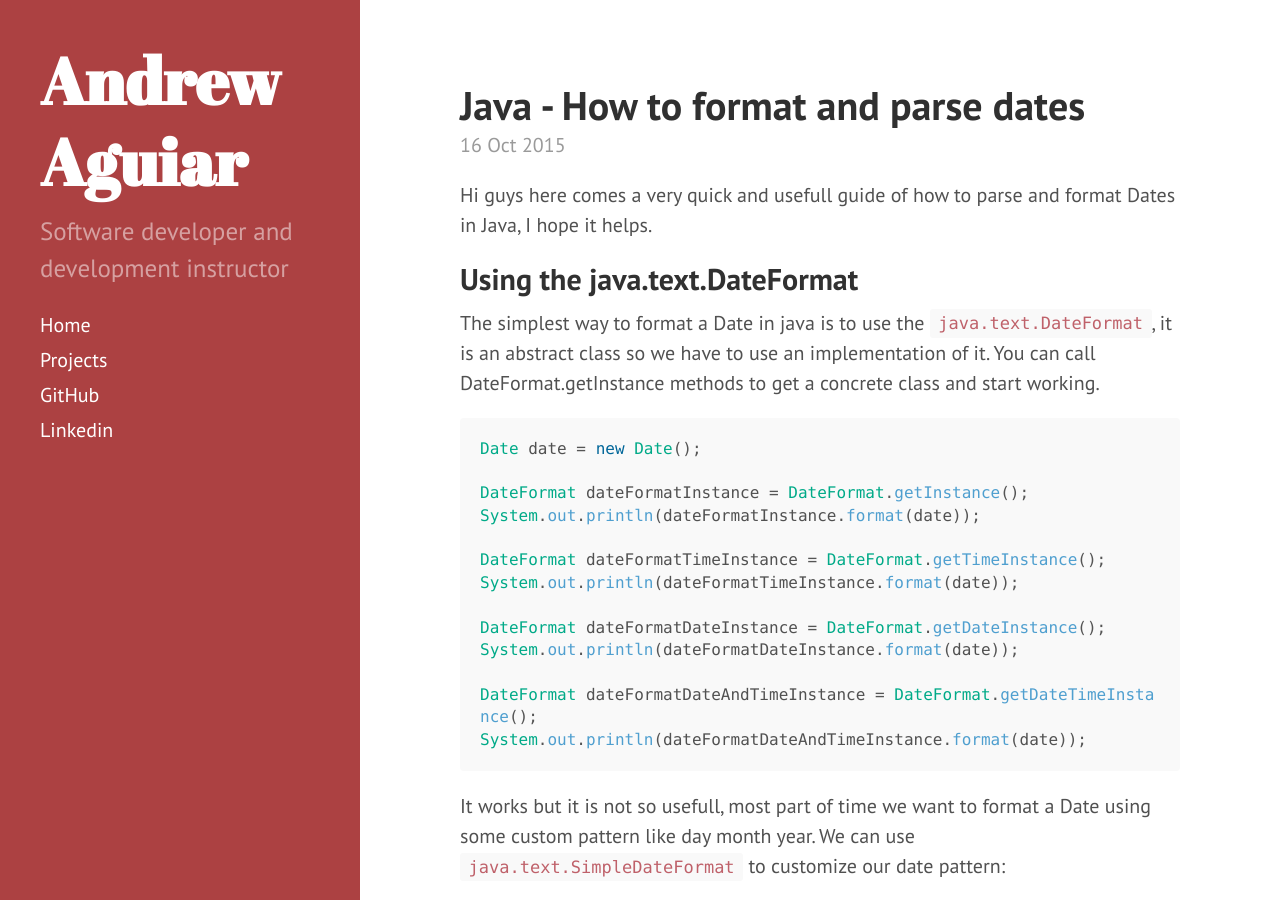
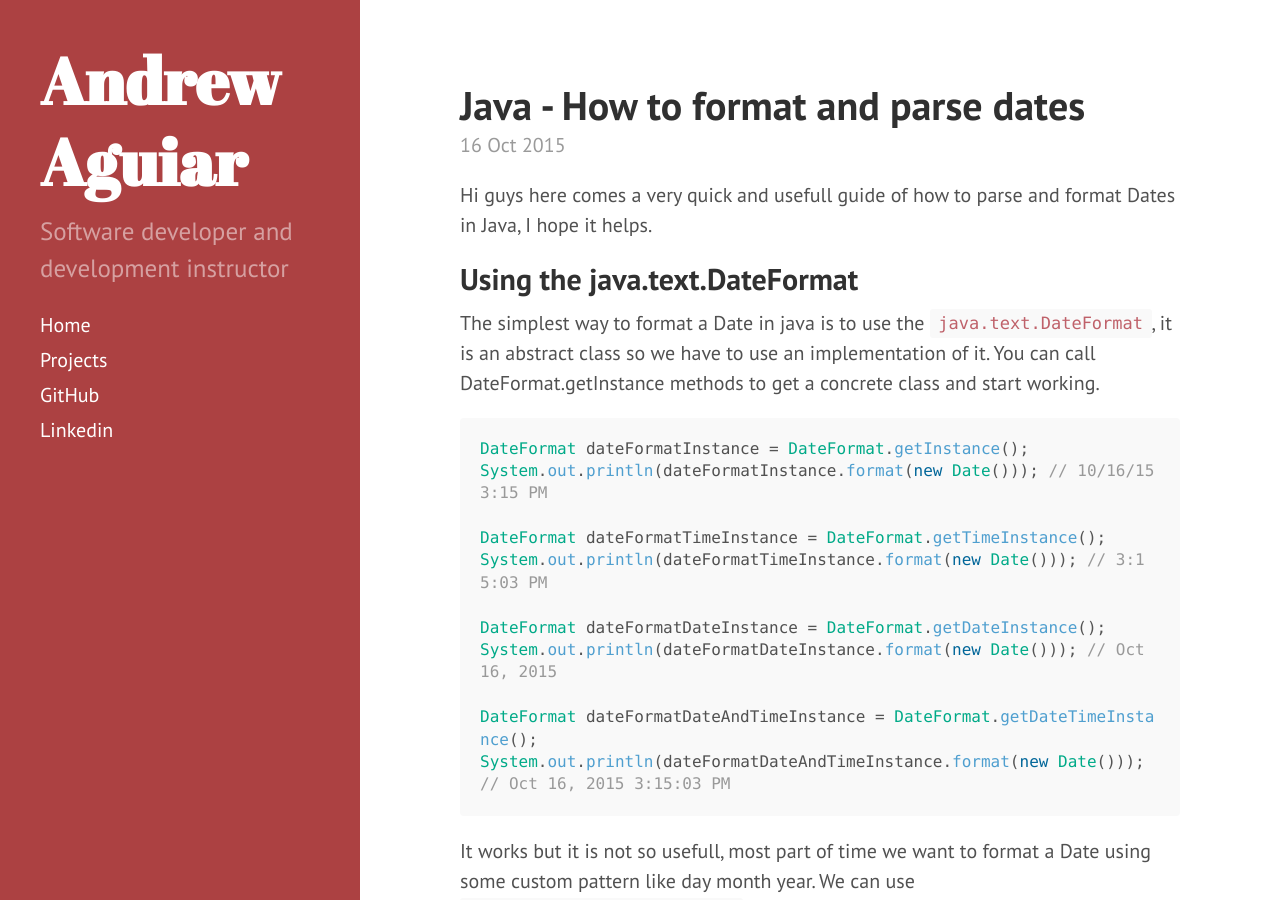
Before and after one commit to gadsc/andrewaguiar.github.io, a Jekyll site: the page built from _posts/2015-10-16-java-how-to-format-and-parse-dates.md, in a window 1280 px wide and 900 px high. Built offline with Jekyll 4.4.1, drawn with Linux system fonts in a browser that asks for light colours; Markdown is read by kramdown in place of the engine named in the settings; comment, search, counter and statistics services are not loaded.

Commit message:
Update 2015-10-16-java-how-to-format-and-parse-dates.md

````diff
--- a/_posts/2015-10-16-java-how-to-format-and-parse-dates.md
+++ b/_posts/2015-10-16-java-how-to-format-and-parse-dates.md
@@ -10,19 +10,17 @@ Hi guys here comes a very quick and usefull guide of how to parse and format Dat
 The simplest way to format a Date in java is to use the ``java.text.DateFormat``, it is an abstract class so we have to use an implementation of it. You can call DateFormat.getInstance methods to get a concrete class and start working.
 
 ```java
-Date date = new Date();
-
 DateFormat dateFormatInstance = DateFormat.getInstance();
-System.out.println(dateFormatInstance.format(date));
+System.out.println(dateFormatInstance.format(new Date())); // 10/16/15 3:15 PM
 
 DateFormat dateFormatTimeInstance = DateFormat.getTimeInstance();
-System.out.println(dateFormatTimeInstance.format(date));
+System.out.println(dateFormatTimeInstance.format(new Date())); // 3:15:03 PM
 
 DateFormat dateFormatDateInstance = DateFormat.getDateInstance();
-System.out.println(dateFormatDateInstance.format(date));
+System.out.println(dateFormatDateInstance.format(new Date())); // Oct 16, 2015
 
 DateFormat dateFormatDateAndTimeInstance = DateFormat.getDateTimeInstance();
-System.out.println(dateFormatDateAndTimeInstance.format(date));
+System.out.println(dateFormatDateAndTimeInstance.format(new Date())); // Oct 16, 2015 3:15:03 PM
 ```
 
 It works but it is not so usefull, most part of time we want to format a Date using some custom pattern like day month year. We can use ``java.text.SimpleDateFormat`` to customize our date pattern:
````
